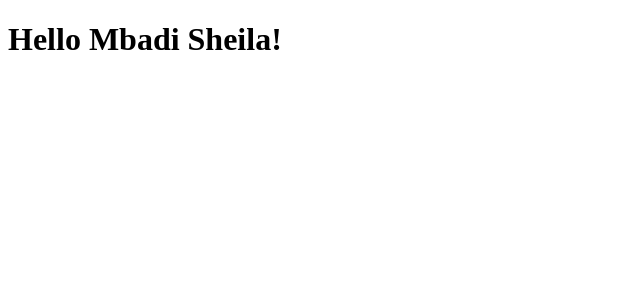
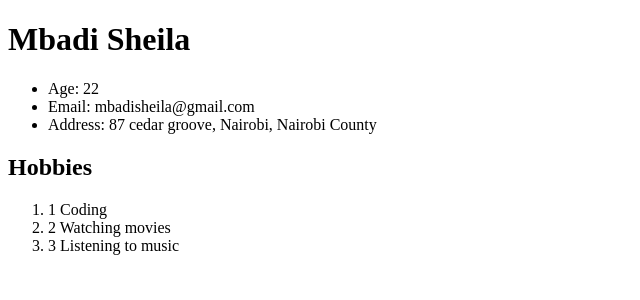
Before and after one commit to sheilambadi/a4app, an Angular app: page / in a window 1280 px wide. Shown: the top 300 px of the page, without its empty margins (0-640 px from the left). Built offline with nearby package versions, Linux system fonts and the light colour scheme.

Commit message:
insert properties into template

```diff
--- a/src/app/components/user/user.component.html
+++ b/src/app/components/user/user.component.html
@@ -1,3 +1,20 @@
 <h1>
-  Hello {{name}}!
+  {{name}}
 </h1>
+
+<ul>
+  <li>Age: {{age}}</li>
+  <li>Email: {{email}}</li>
+  <li>Address: {{address.street}}, {{address.city}}, {{address.state}}</li>
+</ul>
+
+<h2>
+  Hobbies
+</h2>
+
+<ol>
+  <li *ngFor = "let hobby of hobbies; let i = index">
+    {{i+1}}
+    {{hobby}}
+  </li>
+</ol>
```
